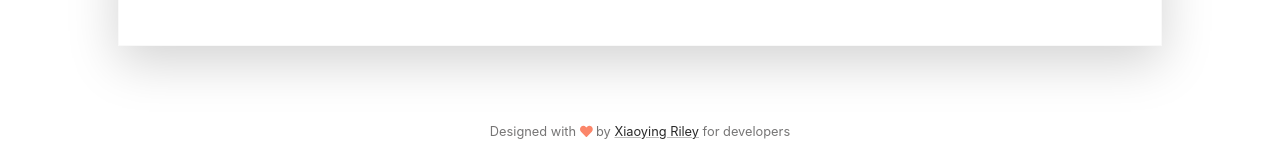
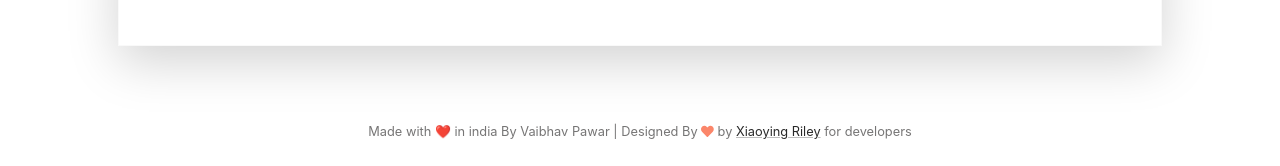
Before and after one commit to vaibhav-pawar/resume, a plain HTML site: page index.html in a window 1280 px wide. Shown: the part 1765-1931 px from the top of the page. Drawn offline with Linux system fonts and the light colour scheme.

Commit message:
footer changed

```diff
--- a/index.html
+++ b/index.html
@@ -258,7 +258,7 @@
 
 				<footer class="footer text-center py-4">
 					<!--/* This template is released under the Creative Commons Attribution 3.0 License. Please keep the attribution link below when using for your own project. Thank you for your support. :) If you'd like to use the template without the attribution, you can buy the commercial license via our website: themes.3rdwavemedia.com */-->
-					<small class="copyright text-muted">Designed with <i class="fas fa-heart"></i> by <a class="theme-link" href="http://themes.3rdwavemedia.com" target="_blank">Xiaoying Riley</a> for developers</small>
+					<small class="copyright text-muted"> Made with ❤️ in india By Vaibhav Pawar | Designed By <i class="fas fa-heart"></i> by <a class="theme-link" href="http://themes.3rdwavemedia.com" target="_blank">Xiaoying Riley</a> for developers</small>
 				</footer>
 
 			</div><!--//main-wrapper-->
```
